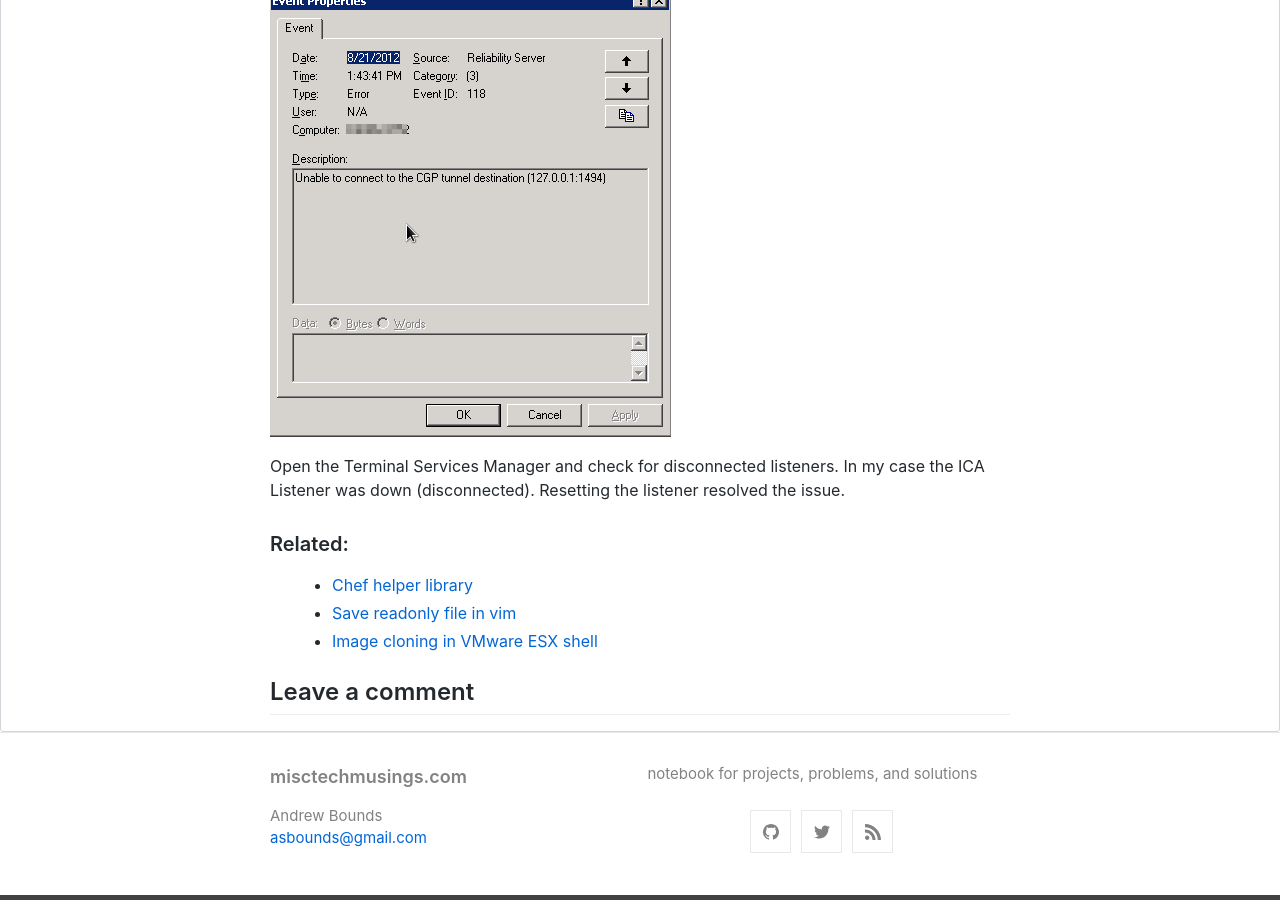
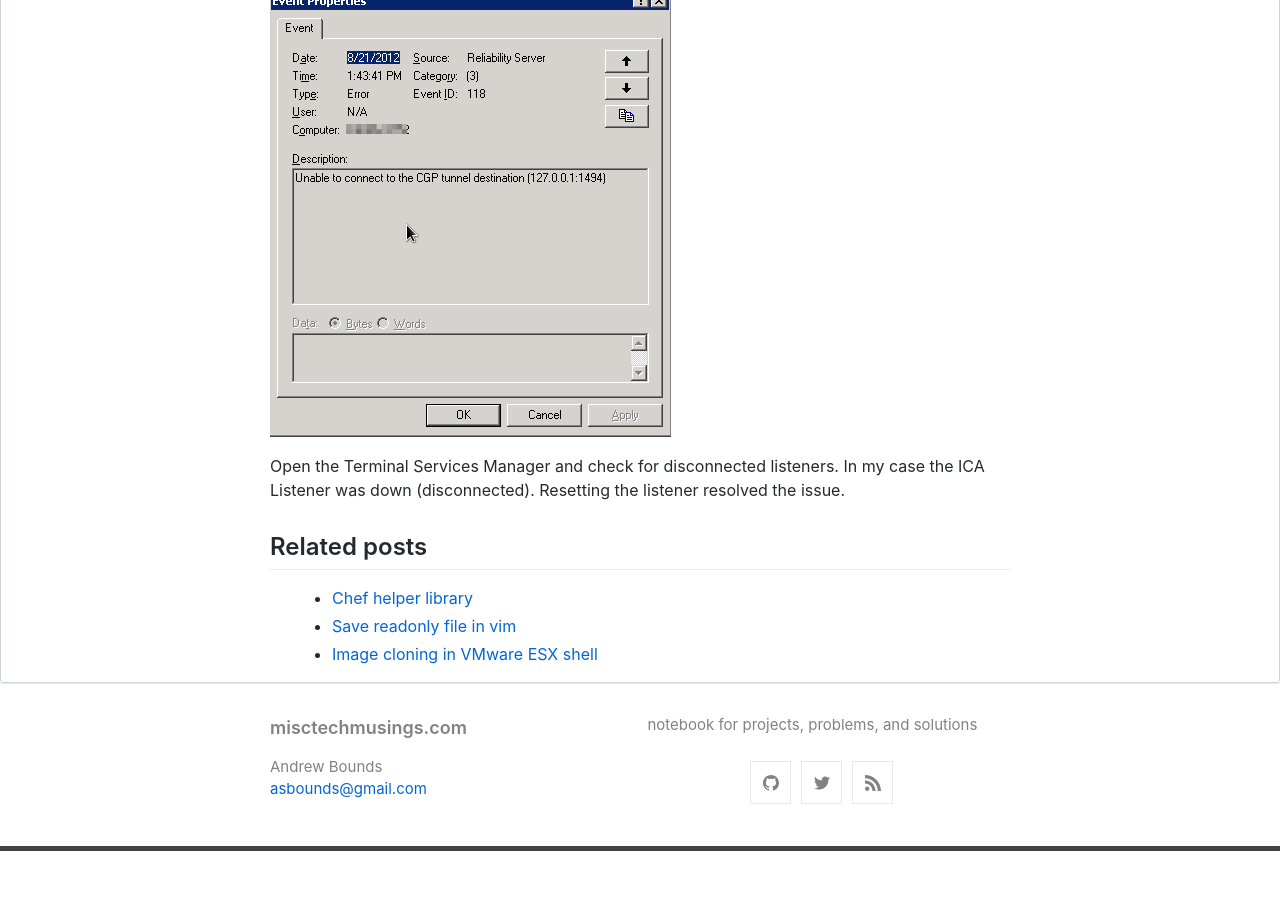
Before and after one commit to p0rkjello/p0rkjello.github.io, a Jekyll site: the page built from _posts/2012-08-21-unable-to-connect-to-the-cgp-tunnel-destination.md, in a window 1280 px wide and 900 px high, scrolled down 577 px. Built offline with Jekyll 4.4.1, drawn with Linux system fonts in a browser that asks for light colours; comment, search, counter and statistics services are not loaded; after the commit the page ends 1428 px from its top, so only the background shows below that.

Commit message:
who knows

```diff
--- a/_config.yml
+++ b/_config.yml
@@ -40,6 +40,7 @@ exclude:
   - Gemfile
   - Gemfile.lock
   - README.md
+  - LICENSE
   - node_modules/
   - vendor/bundle/
   - vendor/cache/
--- a/_includes/page_related.html
+++ b/_includes/page_related.html
@@ -1,8 +1,8 @@
-<nav class="page_related">
-  <h3 class="title">Related:</h3>
+<div class="related-posts">
+  <h2>Related posts</h2>
   <ul>
   {% for related_post in site.related_posts limit: 3 %}
     <li><a href="{{ related_post.url }}">{{ related_post.title | markdownify | remove: '<p>' | remove: '</p>' }}</a></li>
   {% endfor %}
   </ul>
-</nav>
+</div>
--- /dev/null
+++ b/_includes/support.html
@@ -0,0 +1,5 @@
+<div class="Support">
+  <h3>
+    Helpful? If you’d like to [support](https://paypal.me/asbounds) me so I can continue to provide free content, click a button below.
+  </h3>
+</div>
--- a/_includes/utterances.html
+++ b/_includes/utterances.html
@@ -1,5 +1,5 @@
 <div class="utterances">
-  <h2>Leave a comment</h2>
+  <h2>Comments and questions</h2>
   <script
     src="https://utteranc.es/client.js"
     repo="{{ site.utterances.repo }}"
--- a/_layouts/post.html
+++ b/_layouts/post.html
@@ -26,13 +26,19 @@ layout: default
     {{ content }}
   </div>
 
+  {% if page.support == true %}
+    {% include support.html %}
+  {% endif %}
+
+  {% if site.utterances.repo %}
+    {% if page.comments %}
+      {% include utterances.html %}
+    {% endif %}
+  {% endif %}
+
   {% if site.related_posts.size >= 1 %}
     {% include page_related.html %}
   {% endif %}
 
-  {%- if site.utterances.repo -%}
-    {%- include utterances.html -%}
-  {%- endif -%}
-
   <a class="u-url" href="{{ page.url | relative_url }}" hidden></a>
 </article>
```
Also changed, not shown: _drafts/centos-packer-virtualbox.md (+6 -2 lines), assets/icon/paypal.svg (added).
